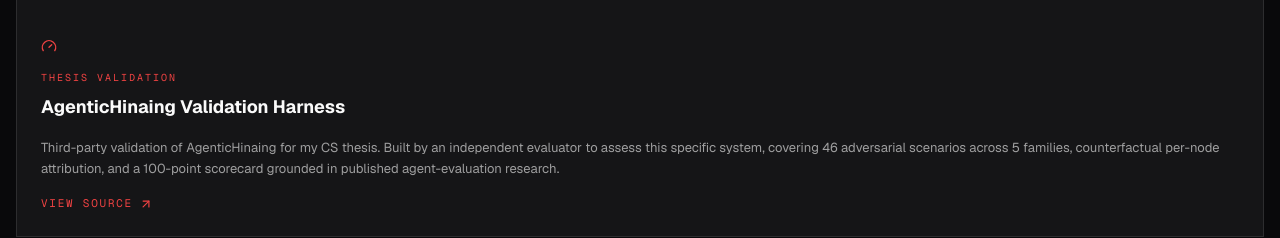
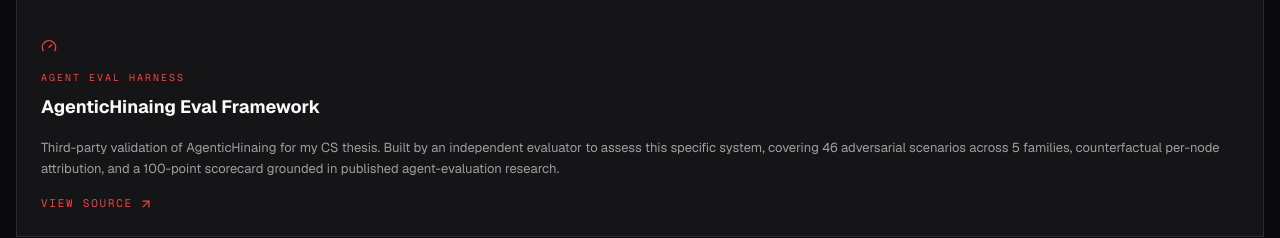
Before and after one commit to donyelqt/donielearys, a Next.js app: page / in a window 1280 px wide. Shown: the part 7784-8022 px from the top of the page. Built offline with nearby package versions, Linux system fonts and the light colour scheme.

Commit message:
fix: harness card -> AgenticHinaing Eval Framework / Agent Eval Harness
Matches repo name donyelqt/AgenticHinaing-Eval-Framework; thesis
wording stays in description only.

```diff
--- a/src/components/sections/Projects.tsx
+++ b/src/components/sections/Projects.tsx
@@ -30,7 +30,7 @@ const statusText: Record<string, string> = {
   'Live': 'text-crimson',
   'Production': 'text-crimson',
   'Research Production': 'text-crimson',
-  'Thesis Validation': 'text-crimson',
+  'Agent Eval Harness': 'text-crimson',
 }
 
 const projects = [
@@ -99,8 +99,8 @@ const projects = [
     linkLabel: "Visit site",
   },
   {
-    title: "AgenticHinaing Validation Harness",
-    status: "Thesis Validation",
+    title: "AgenticHinaing Eval Framework",
+    status: "Agent Eval Harness",
     description: "Third-party validation of AgenticHinaing for my CS thesis. Built by an independent evaluator to assess this specific system, covering 46 adversarial scenarios across 5 families, counterfactual per-node attribution, and a 100-point scorecard grounded in published agent-evaluation research.",
     header: (
       <div className="relative flex flex-1 w-full h-full min-h-[5rem] sm:min-h-[7rem] rounded-none bg-linear-to-br from-[var(--g1)] via-[var(--g2)] to-[var(--g3)] dark:from-[var(--g1)] dark:via-[var(--g2)] dark:to-[var(--g3)] border border-white/5 overflow-hidden">
```
